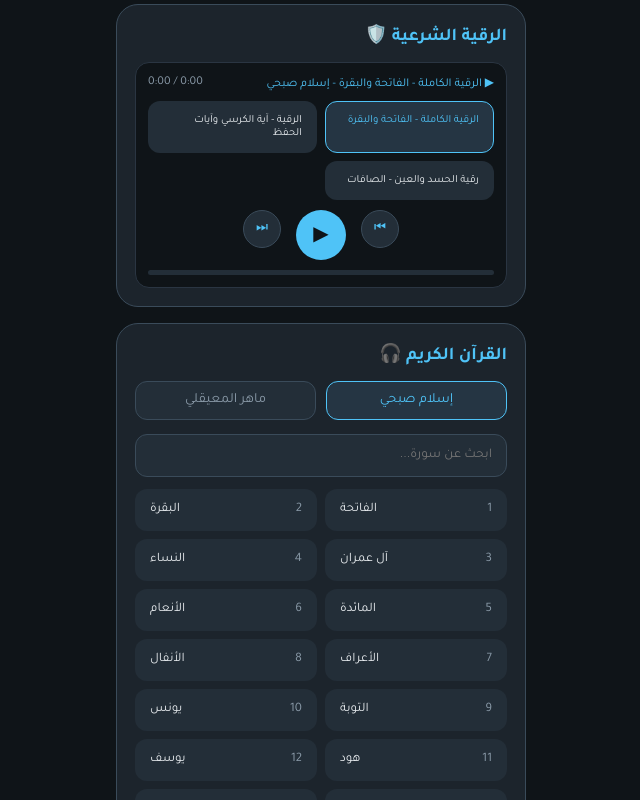
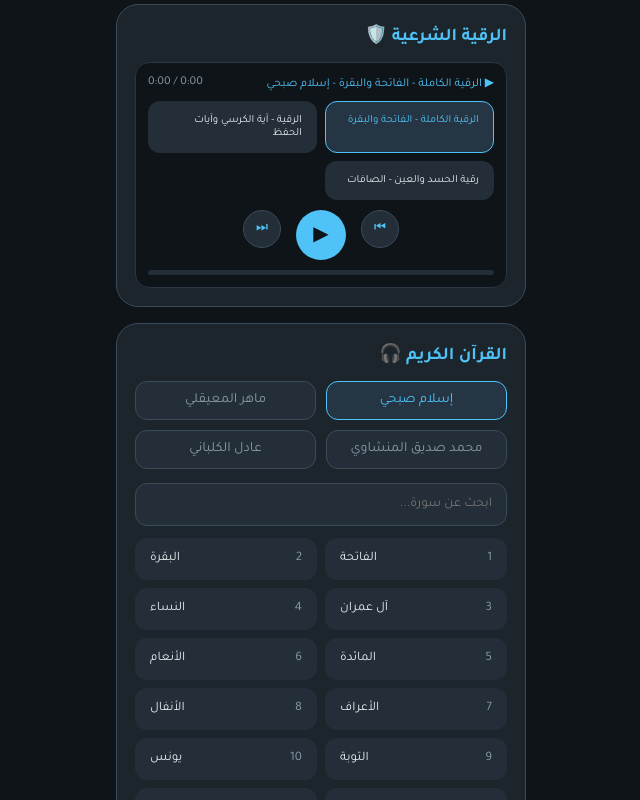
Before and after one commit to dinaalssawy2020-netizen/abdel-samad-, a plain HTML site: page index.html in a window 1280 px wide. Both pictures are taken after a click on the button "إسلام صبحي". Shown: the part 628-1428 px from the top of the page, without its empty margins (319-959 px from the left). Drawn offline with Linux system fonts and the light colour scheme.

Commit message:
Update index.html

```diff
--- a/index.html
+++ b/index.html
@@ -17,7 +17,7 @@ body{background:#0f1418;color:#e8ecef;display:flex;justify-content:center;paddin
 .circle{width:115px;height:115px;margin:18px auto;border-radius:50%;border:2.5px solid #4fc3f7;display:flex;align-items:center;justify-content:center;font-size:42px;cursor:pointer}
 .small{margin-top:10px;display:flex;justify-content:center;gap:28px}.small button{background:none;border:none;color:#4fc3f7;font-size:13px;cursor:pointer}
 .card-box{background:#1c242c;border:1.5px solid #3a4b5a;border-radius:22px;padding:18px;margin-bottom:16px}.title{color:#4fc3f7;font-size:18px;font-weight:700;margin-bottom:14px;text-align:right}
-.tabs{display:flex;gap:10px;margin-bottom:14px}.tab{flex:1;padding:10px;border-radius:12px;border:1.5px solid #3a4b5a;background:#232e38;color:#8a9aa8;font-size:14px;cursor:pointer}.tab.active{border-color:#4fc3f7;background:#253543;color:#4fc3f7}
+.tabs{display:flex;gap:10px;margin-bottom:14px;flex-wrap:wrap}.tab{flex:1 1 calc(50% - 10px);padding:10px;border-radius:12px;border:1.5px solid #3a4b5a;background:#232e38;color:#8a9aa8;font-size:14px;cursor:pointer;min-width:120px}.tab.active{border-color:#4fc3f7;background:#253543;color:#4fc3f7}
 .search{width:100%;padding:12px 14px;border-radius:12px;border:1.5px solid #3a4b5a;background:#232e38;color:#fff;margin-bottom:12px}
 .q-grid{display:grid;grid-template-columns:1fr 1fr;gap:8px}.q-item{display:flex;justify-content:space-between;background:#232e38;border-radius:12px;padding:12px 14px;font-size:13px;cursor:pointer;border:1px solid transparent}.q-item.active{border-color:#4fc3f7;background:#253543;color:#4fc3f7}
 .player-box{background:#0f1418;border:1px solid #2a3542;border-radius:14px;padding:12px;margin-top:12px}.play-btn{width:50px;height:50px;border-radius:50%;background:#4fc3f7;border:none;font-size:20px;cursor:pointer;color:#0f1418}.progress{width:100%;height:5px;background:#232e38;border-radius:5px;margin-top:10px;cursor:pointer}.progress-bar{height:100%;background:#4fc3f7;width:0%}.ayah{text-align:center;color:#4fc3f7;font-size:13px;margin:18px 0}.footer{text-align:center;font-size:12px;margin:26px 0 10px;line-height:1.8;color:#4fc3f7}
@@ -35,7 +35,7 @@ body{background:#0f1418;color:#e8ecef;display:flex;justify-content:center;paddin
 <div class="card-time" id="prayerCard">Loading prayers...</div>
 <div class="card-sebha"><h3 id="zekrText" style="color:#4fc3f7">سبحان الله</h3><div class="circle" id="countBtn">0</div><div class="small"><button id="newWirdBtn">ورد جديد</button><button id="resetBtn">إعادة</button></div></div>
 <div class="card-box"><div class="title">الرقية الشرعية 🛡️</div><div id="roqyaContent"></div></div>
-<div class="card-box"><div class="title">القرآن الكريم 🎧</div><div class="tabs"><button class="tab active" id="tab-islam">إسلام صبحي</button><button class="tab" id="tab-maher">ماهر المعيقلي</button></div><input class="search" id="searchSurah" placeholder="ابحث عن سورة..."><div class="q-grid" id="qList"></div><div class="player-box"><div style="display:flex;justify-content:space-between;margin-bottom:10px"><span id="playerName" style="color:#4fc3f7;font-size:13px">▶ اضغط على سورة للتشغيل</span><span id="playerTime" style="color:#8a9aa8;font-size:12px">0:00 / 0:00</span></div><div style="display:flex;justify-content:center;gap:15px"><button id="prevBtn" style="background:#232e38;border:1px solid #3a4b5a;color:#4fc3f7;width:38px;height:38px;border-radius:50%">⏮</button><button class="play-btn" id="mainPlayBtn">▶</button><button id="nextBtn" style="background:#232e38;border:1px solid #3a4b5a;color:#4fc3f7;width:38px;height:38px;border-radius:50%">⏭</button></div><div class="progress" id="progress"><div class="progress-bar" id="progressBar"></div></div></div><audio id="qAudio"></audio><audio id="adhanAudio" src="https://cdn.islamic.network/adhan/audio/128/ar_abdulrahmanalsudais.mp3" preload="none"></audio></div>
+<div class="card-box"><div class="title">القرآن الكريم 🎧</div><div class="tabs"><button class="tab active" id="tab-islam">إسلام صبحي</button><button class="tab" id="tab-maher">ماهر المعيقلي</button><button class="tab" id="tab-minshawi">محمد صديق المنشاوي</button><button class="tab" id="tab-kalbani">عادل الكلباني</button></div><input class="search" id="searchSurah" placeholder="ابحث عن سورة..."><div class="q-grid" id="qList"></div><div class="player-box"><div style="display:flex;justify-content:space-between;margin-bottom:10px"><span id="playerName" style="color:#4fc3f7;font-size:13px">▶ اضغط على سورة للتشغيل</span><span id="playerTime" style="color:#8a9aa8;font-size:12px">0:00 / 0:00</span></div><div style="display:flex;justify-content:center;gap:15px"><button id="prevBtn" style="background:#232e38;border:1px solid #3a4b5a;color:#4fc3f7;width:38px;height:38px;border-radius:50%">⏮</button><button class="play-btn" id="mainPlayBtn">▶</button><button id="nextBtn" style="background:#232e38;border:1px solid #3a4b5a;color:#4fc3f7;width:38px;height:38px;border-radius:50%">⏭</button></div><div class="progress" id="progress"><div class="progress-bar" id="progressBar"></div></div></div><audio id="qAudio"></audio><audio id="adhanAudio" src="https://cdn.islamic.network/adhan/audio/128/ar_abdulrahmanalsudais.mp3" preload="none"></audio></div>
 <div class="ayah">﴿ إِنَّ الصَّلَاةَ كَانَتْ عَلَى الْمُؤْمِنِينَ كِتَابًا مَوْقُوتًا ﴾</div>
 <div class="footer">created by dina alssawy <br>All Rights Reserved © 2026</div>
 </div>
@@ -70,12 +70,20 @@ function playRoqya(i){roqyaIndex=i;document.getElementById('roqyaContent').inner
 function initRoqya(){var a=document.getElementById('roqyaAudioEl'),b=document.getElementById('roqyaPlayBtn'),bar=document.getElementById('roqyaProgressBar'),time=document.getElementById('roqyaTime'),prog=document.getElementById('roqyaProgress'),prev=document.getElementById('roqyaPrev'),next=document.getElementById('roqyaNext');if(!a)return;if(!a.src)a.src=roqyaList[roqyaIndex].src;b.onclick=function(){a.paused?a.play():a.pause()};prev.onclick=function(){playRoqya(roqyaIndex>0?roqyaIndex-1:roqyaList.length-1)};next.onclick=function(){playRoqya(roqyaIndex<roqyaList.length-1?roqyaIndex+1:0)};a.onplay=function(){b.textContent="⏸"};a.onpause=function(){b.textContent="▶"};a.ontimeupdate=function(){if(a.duration){bar.style.width=(a.currentTime/a.duration)*100+"%";time.textContent=formatTime(a.currentTime)+" / "+formatTime(a.duration)}};a.onended=function(){playRoqya(roqyaIndex<roqyaList.length-1?roqyaIndex+1:0)};prog.onclick=function(e){var r=this.getBoundingClientRect();a.currentTime=((e.clientX-r.left)/r.width)*a.duration}}
 setTimeout(initRoqya,200);
 var suras=["الفاتحة","البقرة","آل عمران","النساء","المائدة","الأنعام","الأعراف","الأنفال","التوبة","يونس","هود","يوسف","الرعد","إبراهيم","الحجر","النحل","الإسراء","الكهف","مريم","طه","الأنبياء","الحج","المؤمنون","النور","الفرقان","الشعراء","النمل","القصص","العنكبوت","الروم","لقمان","السجدة","الأحزاب","سبأ","فاطر","يس","الصافات","ص","الزمر","غافر","فصلت","الشورى","الزخرف","الدخان","الجاثية","الأحقاف","محمد","الفتح","الحجرات","ق","الذاريات","الطور","النجم","القمر","الرحمن","الواقعة","الحديد","المجادلة","الحشر","الممتحنة","الصف","الجمعة","المنافقون","التغابن","الطلاق","التحريم","الملك","القلم","الحاقة","المعارج","نوح","الجن","المزمل","المدثر","القيامة","الإنسان","المرسلات","النبأ","النازعات","عبس","التكوير","الانفطار","المطففين","الانشقاق","البروج","الطارق","الأعلى","الغاشية","الفجر","البلد","الشمس","الليل","الضحى","الشرح","التين","العلق","القدر","البينة","الزلزلة","العاديات","القارعة","التكاثر","العصر","الهمزة","الفيل","قريش","الماعون","الكوثر","الكافرون","النصر","المسد","الإخلاص","الفلق","الناس"];
-var reciters={islam:"https://server14.mp3quran.net/islam/Rewayat-Hafs-A-n-Assem/",maher:"https://server12.mp3quran.net/maher/Rewayat-Hafs-A-n-Assem/"},currentReciter="islam",qListEl=document.getElementById('qList'),qAudio=document.getElementById('qAudio'),playerName=document.getElementById('playerName'),playerTime=document.getElementById('playerTime'),mainPlayBtn=document.getElementById('mainPlayBtn'),progressBar=document.getElementById('progressBar'),currentIndex=-1;
+var reciters={islam:"https://server14.mp3quran.net/islam/Rewayat-Hafs-A-n-Assem/",maher:"https://server12.mp3quran.net/maher/Rewayat-Hafs-A-n-Assem/",minshawi:"https://server10.mp3quran.net/minsh/",kalbani:"https://server8.mp3quran.net/a_kalbani/"},currentReciter="islam",qListEl=document.getElementById('qList'),qAudio=document.getElementById('qAudio'),playerName=document.getElementById('playerName'),playerTime=document.getElementById('playerTime'),mainPlayBtn=document.getElementById('mainPlayBtn'),progressBar=document.getElementById('progressBar'),currentIndex=-1;
 function playSurah(num){currentIndex=num-1;qAudio.src=reciters[currentReciter]+String(num).padStart(3,'0')+'.mp3';qAudio.load();qAudio.play().catch(()=>{});playerName.textContent="▶ الآن: "+suras[currentIndex];mainPlayBtn.textContent="⏸";build(document.getElementById('searchSurah').value)}
 function build(f){f=f||'';qListEl.innerHTML='';for(var i=0;i<suras.length;i++){var name=suras[i],num=i+1;if(f&&name.indexOf(f)===-1)continue;var div=document.createElement('div');div.className='q-item'+(i===currentIndex?' active':'');div.innerHTML='<span style="color:#8a9aa8">'+num+'</span><span>'+name+(i===currentIndex?' ▶':'')+'</span>';(function(n){div.onclick=function(){playSurah(n)}})(num);qListEl.appendChild(div)}}build();
 document.getElementById('searchSurah').addEventListener('input',function(e){build(e.target.value)});
-document.getElementById('tab-islam').onclick=function(){this.classList.add('active');document.getElementById('tab-maher').classList.remove('active');currentReciter="islam";if(currentIndex>=0)playSurah(currentIndex+1)};
-document.getElementById('tab-maher').onclick=function(){this.classList.add('active');document.getElementById('tab-islam').classList.remove('active');currentReciter="maher";if(currentIndex>=0)playSurah(currentIndex+1)};
+function switchTab(activeId, reciterKey){
+  document.querySelectorAll('.tabs .tab').forEach(t=>t.classList.remove('active'));
+  document.getElementById(activeId).classList.add('active');
+  currentReciter=reciterKey;
+  if(currentIndex>=0)playSurah(currentIndex+1);
+}
+document.getElementById('tab-islam').onclick=function(){switchTab('tab-islam','islam')};
+document.getElementById('tab-maher').onclick=function(){switchTab('tab-maher','maher')};
+document.getElementById('tab-minshawi').onclick=function(){switchTab('tab-minshawi','minshawi')};
+document.getElementById('tab-kalbani').onclick=function(){switchTab('tab-kalbani','kalbani')};
 mainPlayBtn.onclick=function(){qAudio.paused?qAudio.play():qAudio.pause()};document.getElementById('nextBtn').onclick=function(){if(currentIndex<113)playSurah(currentIndex+2)};document.getElementById('prevBtn').onclick=function(){if(currentIndex>0)playSurah(currentIndex)};
 qAudio.addEventListener('timeupdate',function(){if(qAudio.duration){progressBar.style.width=(qAudio.currentTime/qAudio.duration)*100+"%";playerTime.textContent=formatTime(qAudio.currentTime)+" / "+formatTime(qAudio.duration)}});
 qAudio.addEventListener('ended',function(){if(currentIndex<113)playSurah(currentIndex+2)});qAudio.addEventListener('play',function(){mainPlayBtn.textContent="⏸"});qAudio.addEventListener('pause',function(){mainPlayBtn.textContent="▶"});
@@ -114,4 +122,4 @@ async function loadPrayer(){
 loadPrayer();
 </script>
 </body>
- </html>
+</html>
```
